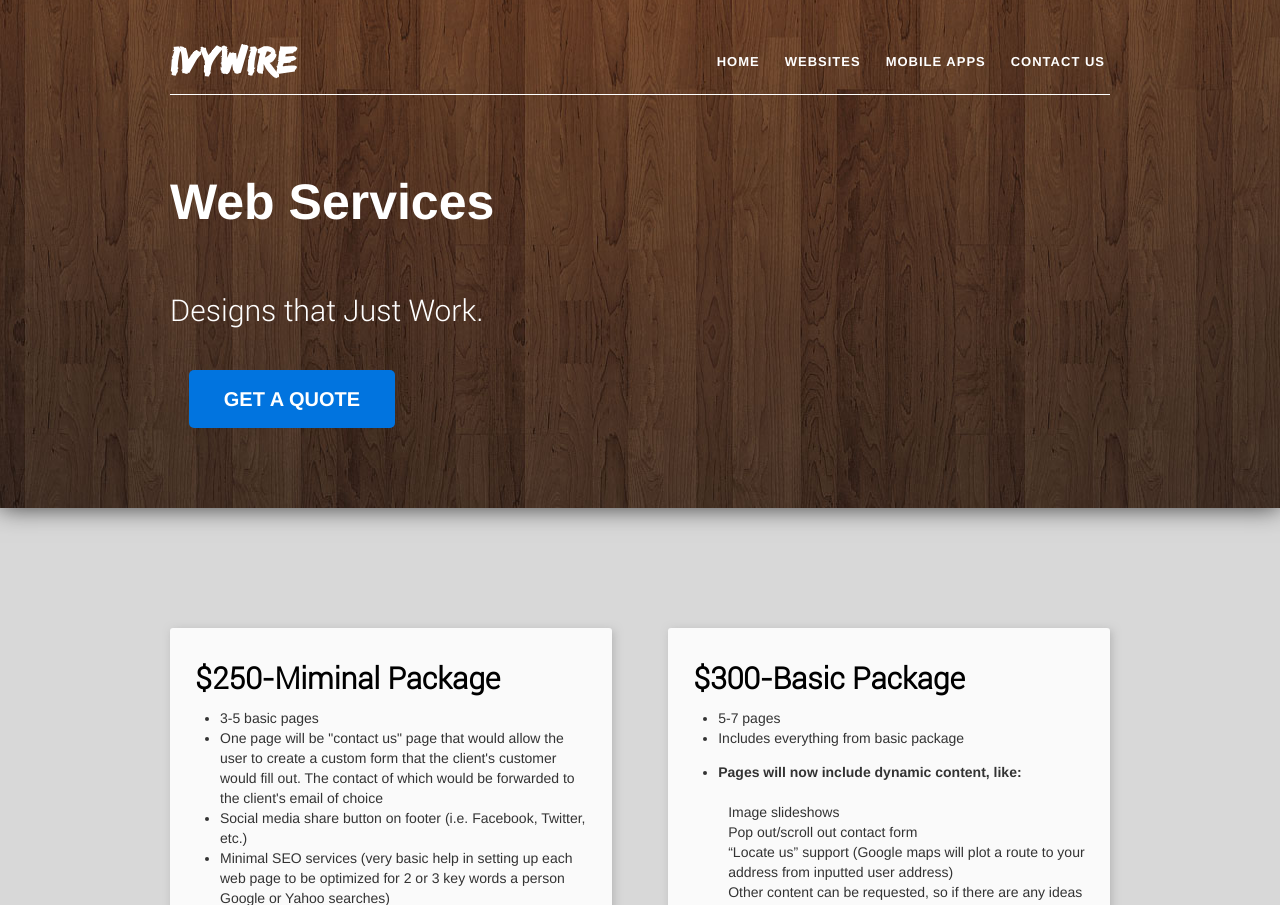
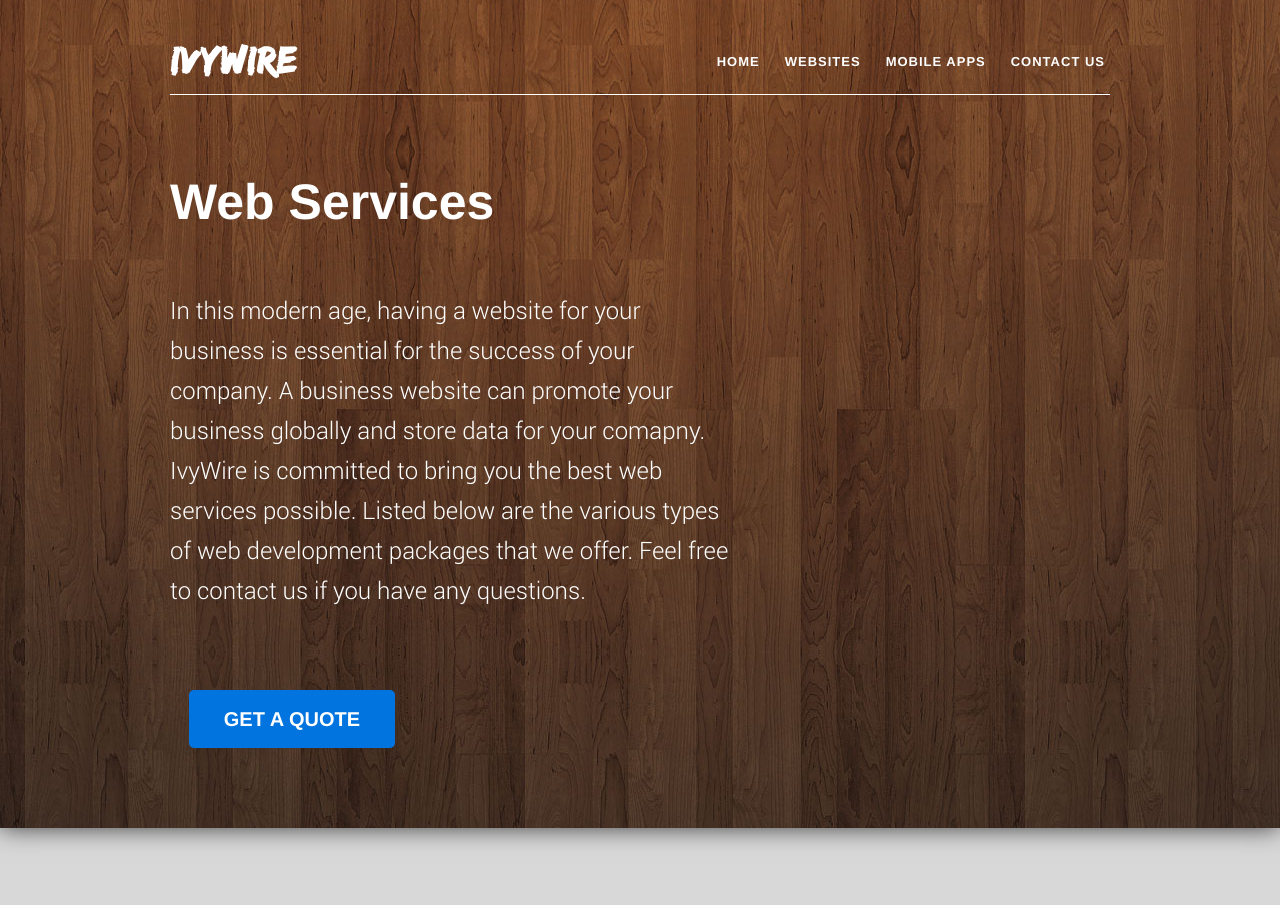
Before and after one commit to smogi/ivyWebsite, a Django app: template ivywire/ivywire/templates/web.html in a window 1280 px wide. Shown: the top 905 px of the page. Run offline with Django 3.2, Linux system fonts and the light colour scheme; the template is opened without the code that fills it, so the values that code supplies are empty.

Commit message:
v.0.1.7
web page update

```diff
--- a/ivywire/ivywire/templates/web.html
+++ b/ivywire/ivywire/templates/web.html
@@ -24,7 +24,9 @@
 	   <div class="upperDesc">
 		<div class="lefterDesc">
 		     <h1>Web Services</h1>
-			 <p>Designs that Just Work.</p>
+			 <p style="font-size:24px;">
+			 In this modern age, having a website for your business is essential for the success of your company. A business website can promote your business globally and store data for your comapny. IvyWire is committed to bring you the best web services possible. Listed below are the various types of web development packages that we offer. Feel free to contact us if you have any questions. </p>
+		     <p style="font-size:24px;">
 		</div>
 		<span class="contactButton">
 		   <a href="/contact">GET A QUOTE</a>
```
